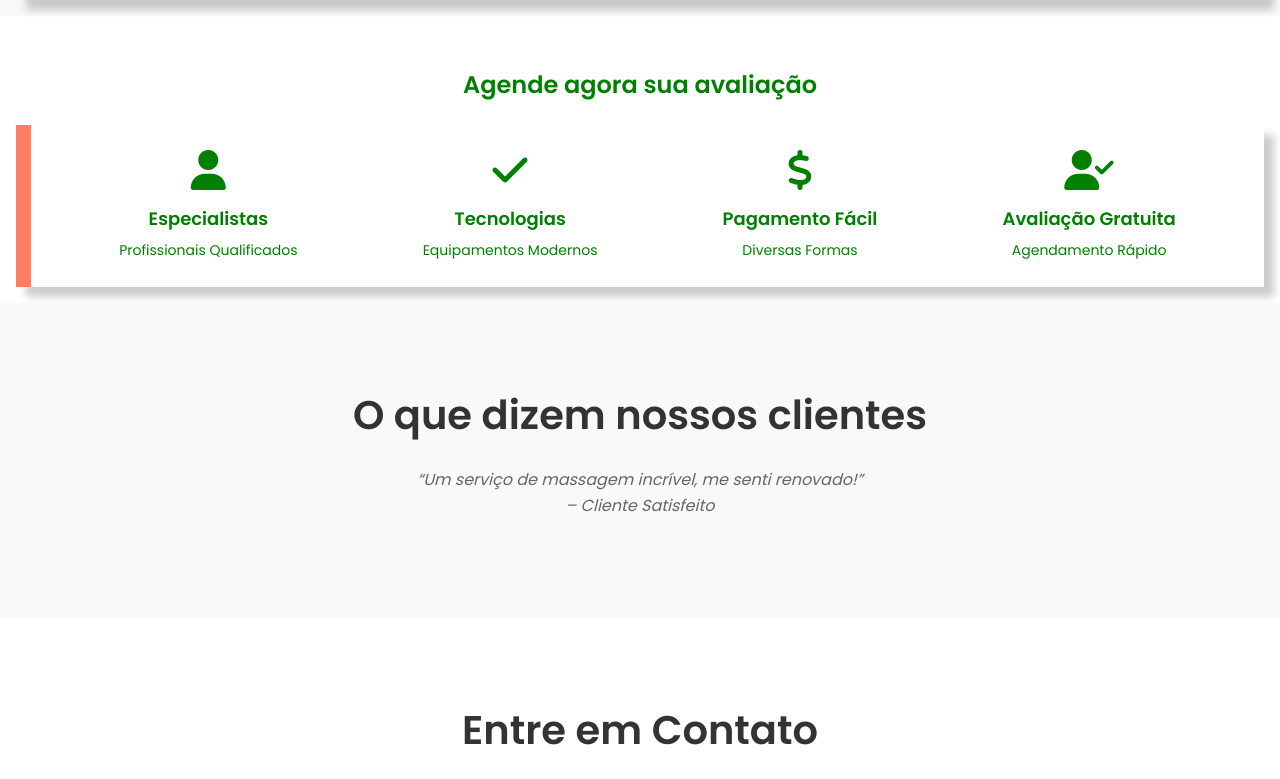
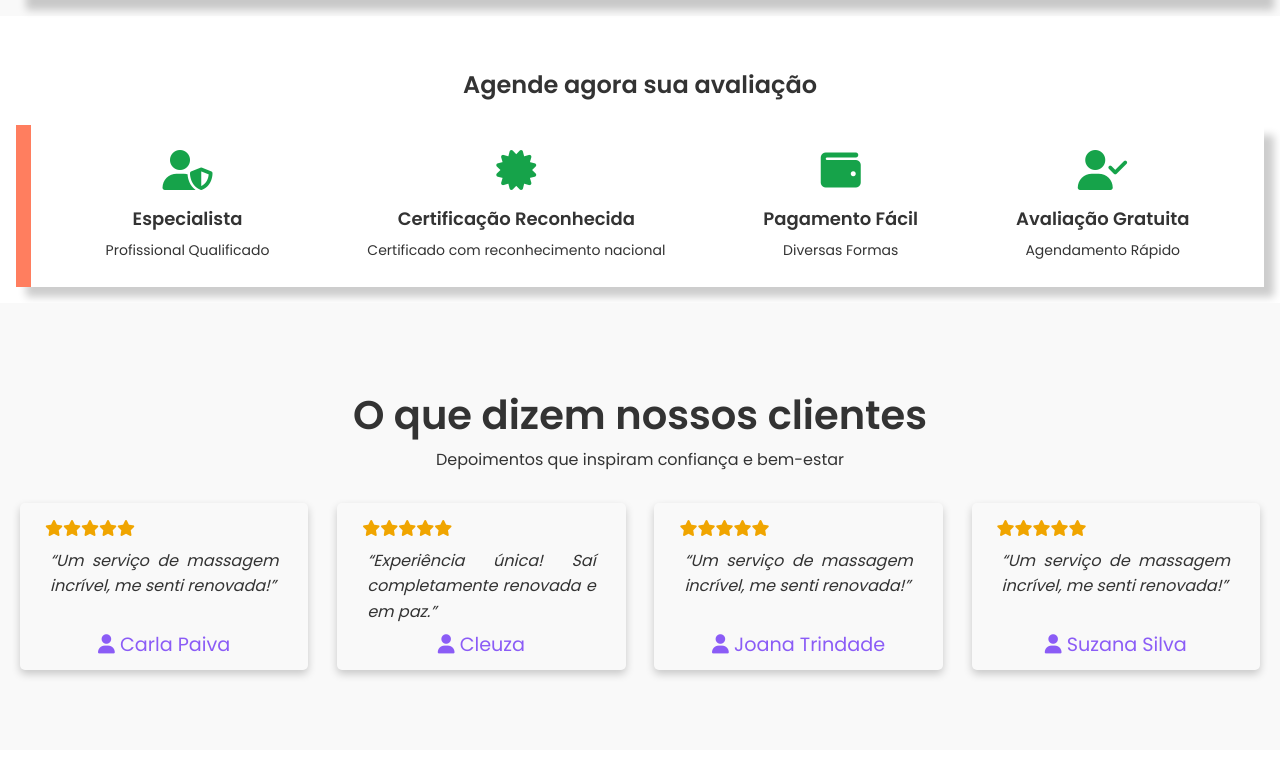
Before and after one commit to alexandre1Work/projeto-betadev, a plain HTML site: page index.html in a window 1280 px wide. Shown: the part 1969-2748 px from the top of the page. Drawn offline with nearby package versions, Linux system fonts and the light colour scheme.

Commit message:
Depoimentos

```diff
--- a/css/style.css
+++ b/css/style.css
@@ -25,7 +25,8 @@ header {
   justify-content: space-between;
   align-items: center;
   padding: 10px 20px;
-  background-color: #333;
+background: linear-gradient(90deg, #ff7e5f, #feb47b);
+
 }
 
 .logo {
@@ -62,7 +63,7 @@ header {
   align-items: center;
   justify-content: center;
   padding: 100px 20px 80px;
-  background: linear-gradient(to right, #ff7e5f, #feb47b);
+  background: linear-gradient(to right,  #ff7e5f ,#ff7e5f, #feb47b);
   color: #fff;
   min-height: 100vh;
 }
@@ -223,33 +224,29 @@ header {
 .detalhes-h1 {
   margin-top: 50px;
   font-size: 24px;
-  color: green;
   margin-bottom: 20px;
   text-align: center;
 }
 
 .detalhes {
   text-align: center;
-  color: green;
   font-family: Arial, sans-serif;
 }
 
-.detalhes .icon {
+.detalhes .fa-2x {
   font-size: 40px;
   margin-bottom: 10px;
-  color: green;
+  color: #16a34a;
 }
 
 .detalhes h3 {
   font-size: 18px;
   font-weight: bold;
-  color: green;
   margin: 5px 0;
 }
 
 .detalhes p {
   font-size: 14px;
-  color: green;
   margin: 0;
 }
 
@@ -263,15 +260,48 @@ header {
   .depoimentos-section h2 {
     font-size: 2.5rem;
     color: #333;
-  margin-bottom: 20px;
   }
 
-.depoimentos-section blockquote {
+  .grid-container {
+      margin-top: 30px;
+      display: grid;
+      grid-template-columns: repeat(4, 1fr);
+      flex-wrap: wrap;
+      gap: 1.8rem;
+  }
+
+  .grid-item {
+      display: flex;
+      flex-direction: column;
+      justify-content: space-between;
+      padding: 10px;
+      border-radius: 5px;
+      box-shadow: 0 4px 8px rgba(0, 0, 0, 0.2);
+  }
+
+  .grid-item:hover {
+      background-color: #f3f4f6;
+  }
+
+  .star {
+      color: #f0a500;
+      display: flex;
+      padding: 7px 15px;
+  }
+
+  .description {
       font-style: italic;
-  color: #666;
-  margin: 20px auto;
-  max-width: 600px;
+      text-align: justify;
+      padding: 5px 20px;
+      flex-grow: 1;
   }
+
+  .user {
+      color: #8b5cf6;
+      font-size: 1.2em;
+      margin-top: auto;
+  }
+
 
 /* Seção Contato */
 .contato-section {
--- a/index.html
+++ b/index.html
@@ -31,7 +31,7 @@
     <!-- Seção Home com imagem do massagista -->
     <section id="home" class="home-section">
         <div class="home-content">
-            <h1 data-aos="fade-right" data-aos-duration="2000">Bem-vindo(a) ao Melhor Serviço de Massagem</h1>
+            <h1 data-aos="fade-right" data-aos-duration="2000">Cuidar de você é nossa especialidade</h1>
             <p data-aos="fade-right" data-aos-duration="2000">Relaxamento, bem-estar e cuidado para o seu corpo.</p>
             <a data-aos="fade-right" data-aos-duration="2000" href="#servicos" class="cta-button"><i class="fa-brands fa-whatsapp icon"></i>&nbsp;Agendar Agora</a>
         </div>
@@ -95,22 +95,22 @@
     <h1 class="detalhes-h1">Agende agora sua avaliação</h1>
     <div class="detalhes-container">
         <div class="detalhes">
-            <i class="fa-solid fa-user icon"></i>
-            <h3>Especialistas</h3>
-            <p>Profissionais Qualificados</p>
+            <i class="fa-solid fa-user-shield fa-2x"></i>
+            <h3>Especialista</h3>
+            <p>Profissional Qualificado</p>
         </div>
         <div class="detalhes">
-            <i class="fa-solid fa-check icon"></i>
-            <h3>Tecnologias</h3>
-            <p>Equipamentos Modernos</p>
+            <i class="fa-solid fa-certificate fa-2x" ></i>
+            <h3>Certificação Reconhecida</h3>
+            <p>Certificado com reconhecimento nacional</p>
         </div>
         <div class="detalhes">
-            <i class="fa-solid fa-dollar-sign icon"></i>
+            <i class="fa-solid fa-wallet fa-2x"></i>
             <h3>Pagamento Fácil</h3>
             <p>Diversas Formas</p>
         </div>
         <div class="detalhes">
-            <i class="fa-solid fa-user-check icon"></i>
+            <i class="fa-solid fa-user-check fa-2x"></i>
             <h3>Avaliação Gratuita</h3>
             <p>Agendamento Rápido</p>
         </div>
@@ -120,10 +120,75 @@
     <!-- Seção Depoimentos -->
     <section id="depoimentos" class="depoimentos-section">
         <h2>O que dizem nossos clientes</h2>
-        <blockquote>
-            <p>“Um serviço de massagem incrível, me senti renovado!”</p>
-            <footer>– Cliente Satisfeito</footer>
-        </blockquote>
+        <p>Depoimentos que inspiram confiança e bem-estar</p>
+        <div class="grid-container">
+            <!-- Depoimento -->
+            <div class="grid-item">
+                <span class="star">
+                    <i class="fa-solid fa-star"></i>
+                    <i class="fa-solid fa-star"></i>
+                    <i class="fa-solid fa-star"></i>
+                    <i class="fa-solid fa-star"></i>
+                    <i class="fa-solid fa-star"></i>
+                </span>
+                <p class="description">
+                    “Um serviço de massagem incrível, me senti renovada!”
+                </p>
+                <div class="user-pai">
+                    <div class="user">
+                        <i class="fa-solid fa-user"></i>&nbsp;Carla Paiva
+                    </div>
+                </div>
+            </div>
+            <!-- Depoimento -->
+            <div class="grid-item">
+                <span class="star">
+                    <i class="fa-solid fa-star"></i>
+                    <i class="fa-solid fa-star"></i>
+                    <i class="fa-solid fa-star"></i>
+                    <i class="fa-solid fa-star"></i>
+                    <i class="fa-solid fa-star"></i>
+                </span>
+                <p class="description">
+                    “Experiência única! Saí completamente renovada e em paz.”
+                </p>
+                <span class="user" style="color: #8b5cf6; font-size: 1.2em;">
+                    <i class="fa-solid fa-user" ></i>&nbsp;Cleuza
+                </span>
+            </div>
+            <!-- Depoimento -->
+            <div class="grid-item">
+                <span class="star">
+                    <i class="fa-solid fa-star"></i>
+                    <i class="fa-solid fa-star"></i>
+                    <i class="fa-solid fa-star"></i>
+                    <i class="fa-solid fa-star"></i>
+                    <i class="fa-solid fa-star"></i>
+                </span>
+                <p class="description">
+                    “Um serviço de massagem incrível, me senti renovada!”
+                </p>
+                <span class="user" style="color: #8b5cf6; font-size: 1.2em;">
+                    <i class="fa-solid fa-user" ></i>&nbsp;Joana Trindade
+                </span>
+            </div>
+            <!-- Depoimento -->
+            <div class="grid-item">
+                <span class="star">
+                    <i class="fa-solid fa-star"></i>
+                    <i class="fa-solid fa-star"></i>
+                    <i class="fa-solid fa-star"></i>
+                    <i class="fa-solid fa-star"></i>
+                    <i class="fa-solid fa-star"></i>
+                </span>
+                <p class="description">
+                    “Um serviço de massagem incrível, me senti renovada!”
+                </p>
+                <span class="user" style="color: #8b5cf6; font-size: 1.2em;">
+                    <i class="fa-solid fa-user" ></i>&nbsp;Suzana Silva
+                </span>
+            </div>
+        </div>
     </section>
 
     <!-- Seção Contato -->
@@ -131,7 +196,7 @@
         <h2>Entre em Contato</h2>
         <form id="form">
             <input type="text" id="nome" name="name" placeholder="Nome" required>
-            <input type="email" id="email" placeholder="Email" placeholder="E-mail" required>
+            <!-- <input type="email" id="email" placeholder="Email" placeholder="E-mail" required> -->
             <textarea id="mensagem" placeholder="Mensagem" required></textarea>
             <button type="submit">Enviar Mensagem</button>
         </form>
--- a/js/contato.js
+++ b/js/contato.js
@@ -1,18 +1,18 @@
 const form = document.getElementById("form");
 const username = document.getElementById("nome");
-const email = document.getElementById("email");
+// const email = document.getElementById("email");
 const mensagem = document.getElementById("mensagem");
 
 form.addEventListener("submit", (event) => {
     event.preventDefault();
 
     const usernameValue = username.value;
-    const emailValue = email.value;
+    // const emailValue = email.value;
     const mensagemValue = mensagem.value;
 
-    const url = ('https://wa.me/+5561999647021/?text= ' +
+    const url = ('https://wa.me/+5538998815385/?text= ' +
         ' Nome: ' + usernameValue + '\n' +
-        ' Email: ' + emailValue + '\n' +
+        // ' Email: ' + emailValue + '\n' +
         ' Mensagem:' + mensagemValue);
 
     const win = window.open(url, '_blank')
```
Lines whose indentation alone changed are shown as unchanged.
